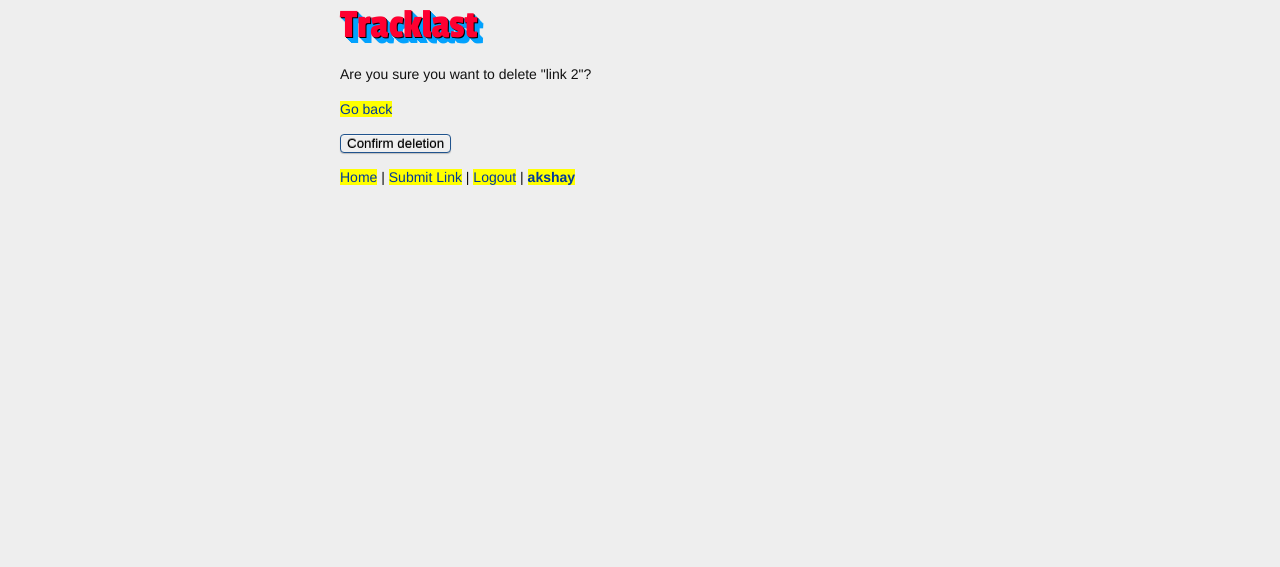
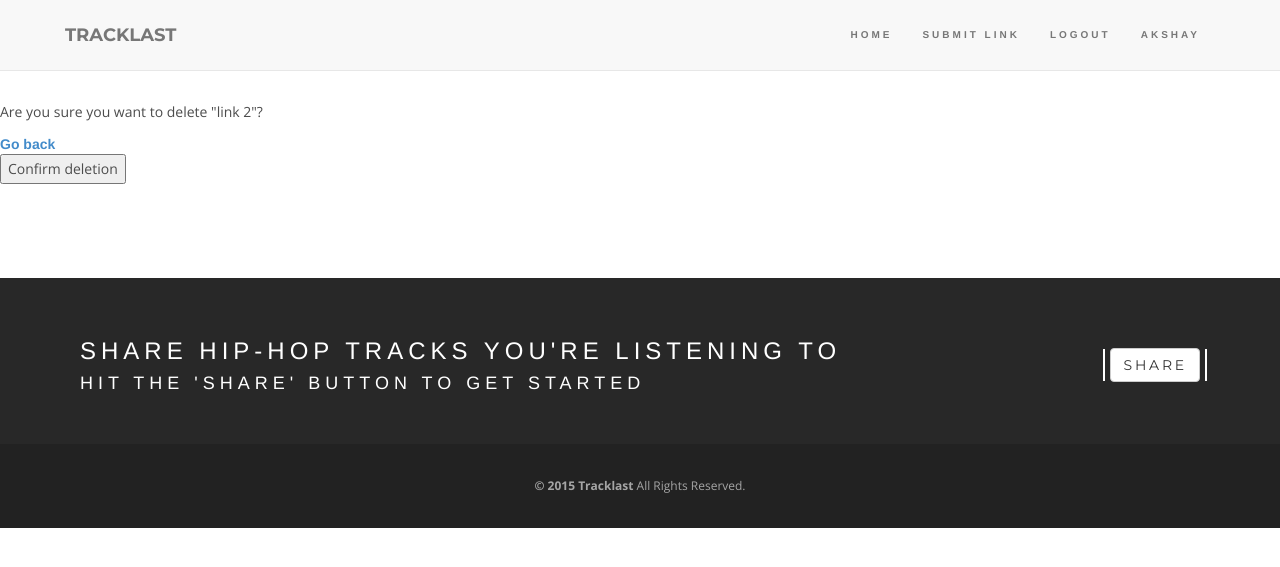
Before and after one commit to GlenWise/Tracklast, a Django app: page /link/delete/2/ in a window 1280 px wide. Shown: the top 567 px of the page. Run offline with Django 3.2, Linux system fonts and the light colour scheme; a user stored in the database is signed in; data comes from the database, SQL or seed files in the repository; parts of the project's set-up code (start-up, migrations or seed data) failed here and were passed over; some libraries are stand-ins or nearby versions.

Commit message:
merge 'feature_frontend'

```diff
--- a/tracklast/tracklast/tracklast/templates/base.html
+++ b/tracklast/tracklast/tracklast/templates/base.html
@@ -1,28 +1,111 @@
 <html>
 <head>
   <title>Tracklast</title>
-  <link rel="stylesheet" type="text/css" href="{{ STATIC_URL }}css/main.css" />
+  <link rel="stylesheet" type="text/css" href="{{ STATIC_URL }}css/style.css" />
+  <link rel="stylesheet" type="text/css" href="{{ STATIC_URL }}css/bootstrap.min.css" />
+  <link rel="stylesheet" type="text/css" href="{{ STATIC_URL }}css/font-awesome.min.css" />
+  <link rel="stylesheet" type="text/css" href="{{ STATIC_URL }}css/magnific-popup.css" />
+  <link rel="stylesheet" type="text/css" href="{{ STATIC_URL }}css/owl.theme.css" />
+  <link rel="stylesheet" type="text/css" href="{{ STATIC_URL }}css/owl.carousel.css" />
+  <link rel="stylesheet" type="text/css" href="{{ STATIC_URL }}css/preloader.css" />
+  <link rel="stylesheet" type="text/css" href="{{ STATIC_URL }}css/responsive.css" />
+
+   <!-- Fonts-->
+  <link href='http://fonts.googleapis.com/css?family=Open+Sans:400,700,300,900' rel='stylesheet' type='text/css'>
+  <link href='http://fonts.googleapis.com/css?family=Montserrat:400,700' rel='stylesheet' type='text/css'>
+  <link href="../css/font-awesome.min.css" rel="stylesheet">
+
+<link rel="stylesheet" type="text/css" href="{{ STATIC_URL }}css/responsive.css" />
   <script src="{{ STATIC_URL }}js/jquery.min.js"></script>
+  <script src="{{ STATIC_URL }}js/custom.js"></script>
+  <script src="{{ STATIC_URL }}js/scripts.js"></script>
+  <script src="{{ STATIC_URL }}js/overlay.js"></script>
+  <script src="{{ STATIC_URL }}js/modernizr.custom.js"></script>
+  <script src="{{ STATIC_URL }}js/jquery.plugin.min.js"></script>
+  <script src="{{ STATIC_URL }}js/jquery.matchHeight-min.js"></script>
   <script src="{{ STATIC_URL }}js/vote.js"></script>
 </head>
+        <header>
+            <nav class="navbar navbar-default navbar-fixed-top" role="navigation" data-spy="affix" data-offset-top="0">
+                <div class="container-fluid">
+                    <!-- Brand and toggle get grouped for better mobile display -->
+                    <div class="navbar-header">
+                        <button type="button" class="navbar-toggle" data-toggle="collapse" data-target="#navbar-collapse">
+                            <span class="sr-only">Toggle navigation</span>
+                            <span class="icon-bar"></span>
+                            <span class="icon-bar"></span>
+                            <span class="icon-bar"></span>
+                        </button>
+                        <a class="navbar-brand" href="{% url 'home' %}"><b>Tracklast</a>
+                    </div>
+
+                    <!-- Collect the nav links, forms, and other content for toggling -->
+                    <div class="collapse navbar-collapse navbar-right" id="navbar-collapse">
+                        <ul class="nav navbar-nav">
+                            <li><a data-scroll href="{% url 'home' %}">Home</a></li>
+                            {% if user.is_authenticated %}
+                                <li><a data-scroll href="{% url 'link_create' %}">Submit Link</a></li>
+                                <li><a data-scroll href="{% url 'logout' %}">Logout</a></li>
+                                <li><a data-scroll href="{% url 'profile' slug=user.username %}"><b>{{ user.username }}</b></a></li>
+                            {% else %}
+                                <li><a data-scroll href="{% url 'registration_register' %}">Register</a></li>
+                                <li><a data-scroll href="{% url 'login' %}">Login</a></li>
+                            {% endif %}
+                        </ul>
+                    </div><!-- /.navbar-collapse -->
+                </div><!-- /.container-fluid -->
+            </nav>
+        </header>
 <body>
-<h1>Tracklast</h1>
+<br/>
+<br/>
+<br/>
+<br/>
+<br/>
 
 {% block content %}
 {% endblock %}
 
+
+</body>
 <footer>
-  <p>
-    <a href="{% url 'home' %}">Home</a> |
-{% if user.is_authenticated %}
-    <a href="{% url 'link_create' %}">Submit Link</a> |
-    <a href="{% url 'logout' %}">Logout</a> |
-    <a href="{% url 'profile' slug=user.username %}"><b>{{ user.username }}</b></a>
-{% else %}
-    <a href="{% url 'registration_register' %}">Register</a> |
-    <a href="{% url 'login' %}">Login</a>
-{% endif %}
-  </p>
+<br/>
+<br/>
+<br/>
+<br/>
+<section id="footer" class="dark">
+            <div class="topLine">
+                <div class="container">
+                  {% if user.is_authenticated %}
+                    <div class="row">
+                        <div class="footerText">
+                            <button class="btn btn-default" data-filter="*" data-toggle="tooltip" data-placement="top" title="" data-original-title="18" data-scroll-reveal="enter bottom move 10px over 1s after 0.2s">Share</button>
+
+                            <h3 data-scroll-reveal="enter left move 10px over 1s after 0.2s">Share Hip-Hop Tracks You're Listening To</h3>
+                            <h4 data-scroll-reveal="enter left move 10px over 1s after 0.2s">Hit The 'Share' Button To Get Started</h3>
+
+                        </div>
+
+                    </div>
+                  {% else %}
+                    <div class="row">
+                        <div class="footerText">
+                            <button class="btn btn-default" data-filter="*" data-toggle="tooltip" data-placement="top" title="" data-original-title="18" data-scroll-reveal="enter bottom move 10px over 1s after 0.2s"><a href="{% url 'registration_register' %}">Register</a></button>
+
+                            <h3 data-scroll-reveal="enter left move 10px over 1s after 0.2s">Share Your Hip-Hop Expertise With The World</h3>
+                            <h4 data-scroll-reveal="enter left move 10px over 1s after 0.2s">Register To Start Up-Voting, Commenting And Posting</h3>
+
+                        </div>
+
+                    </div>
+                  {% endif %}
+                </div>
+            </div>
+
+            <div class="bottomLine text-center">
+
+                <p class="bold">&copy; 2015 Tracklast </p> <p>All Rights Reserved.</p>
+            </div>
+        </section>
 </footer>
-</body>
 </html>
--- a/tracklast/tracklast/tracklast/templates/registration/registration_form.html
+++ b/tracklast/tracklast/tracklast/templates/registration/registration_form.html
@@ -1,7 +1,9 @@
 {% extends "base.html" %}
 
+
+
 {% block content %}
-<h2>New User?</h2>
+<center><h2>New User?</h2>
 {% if form.errors %}
 <p>Invalid data. Please try again.</p>
 {% endif %}
@@ -10,4 +12,5 @@
   {{ form.as_p }}
   <input type="submit" value="Register" />
 </form>
+</center>
 {% endblock %}
```
Also changed, not shown: tracklast/tracklast/tracklast/templates/links/link_list.html (+7 -5 lines), tracklast/tracklast/tracklast/templates/login.html (+5 -4 lines).
